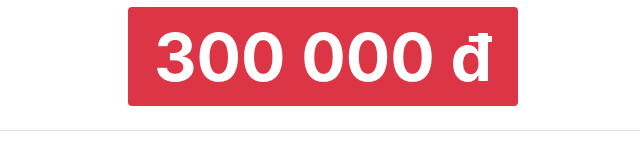
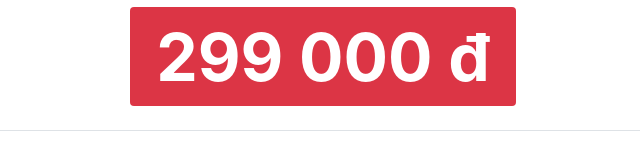
Before and after one commit to vandertyson/bs4, a plain HTML site: page upgrade.html in a window 1280 px wide. Shown: the part 865-1025 px from the top of the page, 317-957 px from the left. Drawn offline with nearby package versions, Linux system fonts and the light colour scheme; a script that the page names is missing.

Commit message:
'upgrade'

```diff
--- a/upgrade.html
+++ b/upgrade.html
@@ -56,7 +56,7 @@
                         class="badge badge-danger">NVX662</span> còn hiệu lực
                     trong <span id="timer" style="color: red;"></span>. Giá chỉ còn: </p>
                 <div class="display-4" style="text-decoration: line-through;">500 000 đ</div>
-                <div class="display-2"><span class="badge badge-danger">300 000 đ</span></div>
+                <div class="display-2"><span class="badge badge-danger">299 000 đ</span></div>
 
             </div>
             <div class="p-2 mt-4">
```
